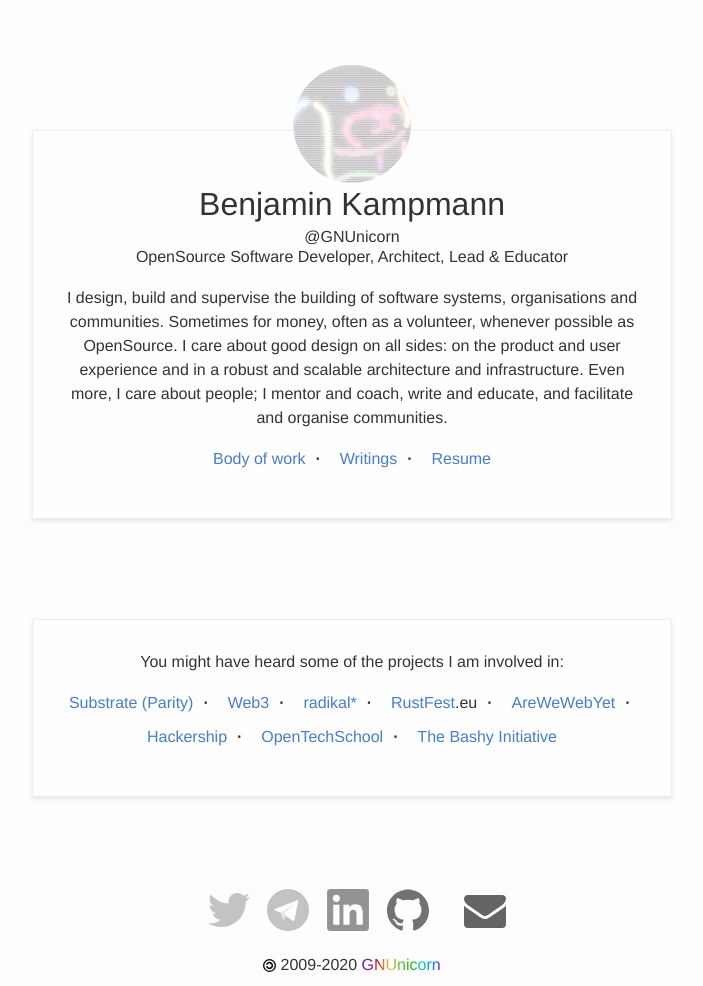
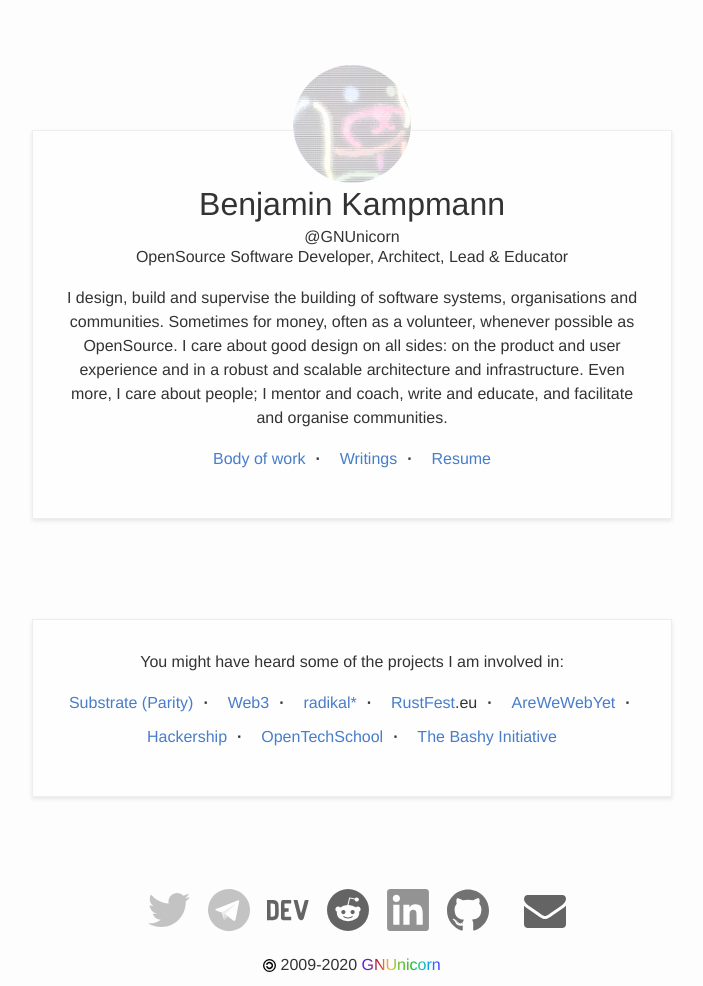
Before and after one commit to gnunicorn/gnunicorn.org, a Jekyll site: the page built from index.html, in a window 1280 px wide. Shown: the whole page, without its empty margins (288-991 px from the left). Built offline with Jekyll 4.4.1, drawn with Linux system fonts in a browser that asks for light colours.

Commit message:
adding dev and reddit logos

```diff
--- a/_includes/footer.html
+++ b/_includes/footer.html
@@ -16,6 +16,18 @@
               <path d="M122.9015,168.1154 L102.0335,187.1414 C102.0335,187.1414 100.4025,188.3794 98.6175,187.6034 L102.6135,152.2624" fill="#B5CFE4"/>
           </g>
       </svg></a></li>
+        <li>
+          <a href="https://dev.to/gnunicorn">
+            <svg xmlns="http://www.w3.org/2000/svg" version="1" width="20%" height="20%" viewBox="0 0 132 65" role="img" aria-labelledby="aam33ip039v54e9ttyaamhtl03r9rrnf" class="logo"><title id="aam33ip039v54e9ttyaamhtl03r9rrnf">App logo</title>
+              <path d="M0 33v32h11.3c12.5 0 17.7-1.6 21.5-6.5 3.8-4.8 4.4-9 4-28-.3-16.8-.5-18.2-2.7-21.8C30.3 2.5 26.1 1 12 1H0v32zm23.1-19.1c2.3 1.9 2.4 2.3 2.4 18.5 0 15.7-.1 16.7-2.2 18.8-1.7 1.6-3.5 2.2-7 2.2l-4.8.1-.3-20.8L11 12h4.9c3.3 0 5.6.6 7.2 1.9zm23-10.3c-2 2.6-2.1 3.9-2.1 29.6v26.9l2.5 2.4c2.3 2.4 2.9 2.5 16 2.5H76V54.1l-10.2-.3-10.3-.3v-15l6.3-.3 6.2-.3V27H55V12h21V1H62.1c-13.9 0-14 0-16 2.6zM87 15.2c2.1 7.9 5.5 20.8 7.6 28.8 3.2 12.3 4.3 15 7 17.7 1.9 2 4.2 3.3 5.7 3.3 3.1 0 7.1-3.1 8.5-6.7 1-2.6 15.2-55.6 15.2-56.8 0-.3-2.8-.5-6.2-.3l-6.3.3-5.6 21.5c-3.5 13.6-5.8 20.8-6.2 19.5C105.9 40 96 1.9 96 1.4c0-.2-2.9-.4-6.4-.4h-6.4L87 15.2z"></path>
+          </svg>
+          </a>
+        </li>
+        <li>
+          <a href="https://www.reddit.com/user/gnunicorn">
+            <svg width="1792" height="1792" viewBox="0 0 1792 1792" xmlns="http://www.w3.org/2000/svg"><path d="M1095 1167q16 16 0 31-62 62-199 62t-199-62q-16-15 0-31 6-6 15-6t15 6q48 49 169 49 120 0 169-49 6-6 15-6t15 6zm-307-181q0 37-26 63t-63 26-63.5-26-26.5-63q0-38 26.5-64t63.5-26 63 26.5 26 63.5zm395 0q0 37-26.5 63t-63.5 26-63-26-26-63 26-63.5 63-26.5 63.5 26 26.5 64zm251-120q0-49-35-84t-85-35-86 36q-130-90-311-96l63-283 200 45q0 37 26 63t63 26 63.5-26.5 26.5-63.5-26.5-63.5-63.5-26.5q-54 0-80 50l-221-49q-19-5-25 16l-69 312q-180 7-309 97-35-37-87-37-50 0-85 35t-35 84q0 35 18.5 64t49.5 44q-6 27-6 56 0 142 140 243t337 101q198 0 338-101t140-243q0-32-7-57 30-15 48-43.5t18-63.5zm358 30q0 182-71 348t-191 286-286 191-348 71-348-71-286-191-191-286-71-348 71-348 191-286 286-191 348-71 348 71 286 191 191 286 71 348z"/></svg>
+          </a>
+        </li>
         <li>
           <a href="https://de.linkedin.com/in/benjaminkampmann"><svg
              xmlns:dc="http://purl.org/dc/elements/1.1/"
```
